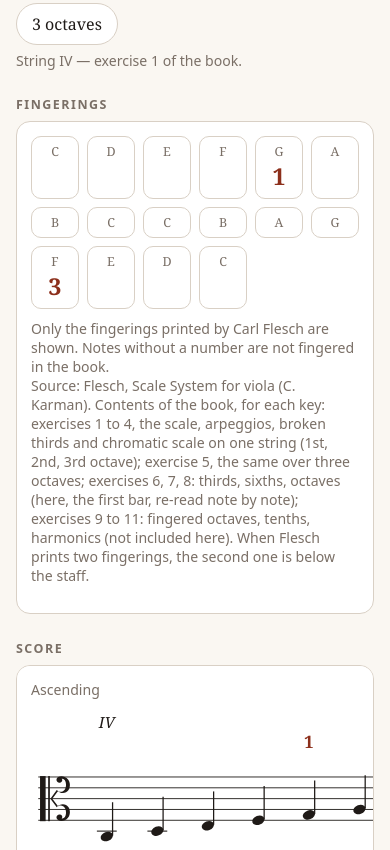
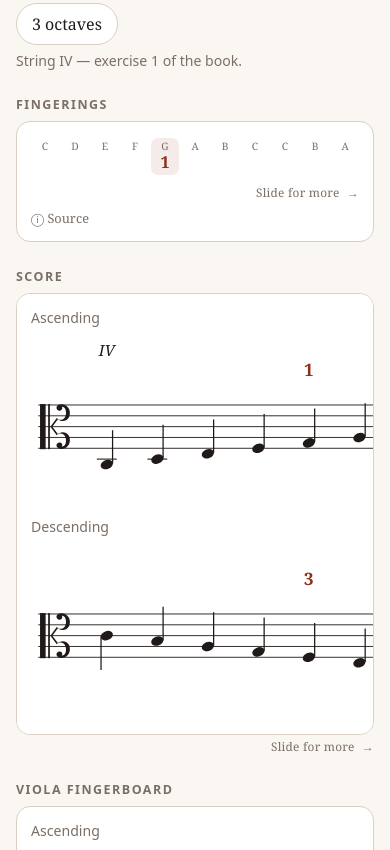
Before and after one commit to joaquimtidjani/Viola-scale-by-JTD, a plain HTML site: page index.html in a window 390 px wide. Shown: the part 1774-2624 px from the top of the page. Drawn offline with Linux system fonts and the light colour scheme.

Commit message:
Viola + violin: 'Slide for more' hint on scrollable areas; compact fingering strip on viola
Co-Authored-By: Claude Opus 5.5 <noreply@anthropic.com>
Claude-Session: https://claude.ai/code/session_01CrCCaH66SGe4F6jyiYQwxu

```diff
--- a/index.html
+++ b/index.html
@@ -39,10 +39,10 @@ button{font:inherit;font-size:1rem;padding:9px 15px;border-radius:999px;border:1
 button[aria-pressed="true"]{background:var(--acc);border-color:var(--acc);color:#fff}
 button:disabled{opacity:.38}
 .card{background:var(--card);border:1px solid var(--line);border-radius:14px;padding:14px}
-.chips{display:flex;flex-wrap:wrap;gap:8px}
-.chip{text-align:center;min-width:48px;padding:6px 8px;border:1px solid var(--line);border-radius:10px}
-.chip small{display:block;color:var(--mut);font-size:.78rem}
-.chip strong{font-size:1.45rem;font-weight:normal;color:var(--mut)}
+.chips{display:flex;flex-wrap:nowrap;overflow-x:auto;gap:2px;padding:2px 0 6px;scrollbar-width:thin;-webkit-overflow-scrolling:touch}
+.chip{flex:0 0 auto;text-align:center;min-width:28px;padding:3px 5px;border-radius:7px;line-height:1.15}.chip.p{background:color-mix(in srgb,var(--acc) 9%,transparent)}
+.chip small{display:block;color:var(--mut);font-size:.64rem;white-space:nowrap}
+.chip strong{font-size:1.02rem;font-weight:normal;color:var(--mut);opacity:.45}.chip.p strong{opacity:1}details.src{margin-top:8px}details.src summary{cursor:pointer;color:var(--mut);font-size:.8rem;list-style:none}details.src summary::before{content:"ⓘ  "}details.src summary::-webkit-details-marker{display:none}details.src .note{margin-top:4px}
 .chip.p strong{color:var(--acc);font-weight:bold}
 .scroll{overflow-x:auto}
 svg{width:100%;min-width:480px;height:auto;display:block}
@@ -86,13 +86,13 @@ svg .fp{fill:var(--acc);font-weight:bold}
 <div id="gfbox" style="display:none"><h2>Fingering</h2><div class="pills" id="gfs"></div><p class="note" id="gfnote" style="margin:6px 0 0"></p></div>
 <h2>Fingerings</h2>
 <div class="card"><div class="chips" id="chips"></div>
-<p class="note" id="gsrc" style="display:none">Only the fingerings printed in the Galamian book are shown (above and below the staff, as in the book). Ⓡ = remain in position; C, G, D, A = string. Notes without a number are not fingered in the book.<br>Source: The Galamian Scale System adapted for viola (Karen Olson, Galaxy/ECS). All chapters of the book are included and every staff was checked note by note against the book (notes, accidentals and fingerings). In the four-octave D major arpeggio the top octave is printed an octave too low in the book; it is shown here at the correct pitch.</p><p class="note" id="fsrc">Only the fingerings printed by Carl Flesch are shown. Notes without a number are not fingered in the book.<br>Source: Flesch, Scale System for viola (C. Karman). Contents of the book, for each key: exercises 1 to 4, the scale, arpeggios, broken thirds and chromatic scale on one string (1st, 2nd, 3rd octave); exercise 5, the same over three octaves; exercises 6, 7, 8: thirds, sixths, octaves (here, the first bar, re-read note by note); exercises 9 to 11: fingered octaves, tenths, harmonics (not included here). When Flesch prints two fingerings, the second one is below the staff.</p></div>
+<details class="src"><summary>Source</summary><p class="note" id="gsrc" style="display:none">Only the fingerings printed in the Galamian book are shown (above and below the staff, as in the book). Ⓡ = remain in position; C, G, D, A = string. Notes without a number are not fingered in the book.<br>Source: The Galamian Scale System adapted for viola (Karen Olson, Galaxy/ECS). All chapters of the book are included and every staff was checked note by note against the book (notes, accidentals and fingerings). In the four-octave D major arpeggio the top octave is printed an octave too low in the book; it is shown here at the correct pitch.</p><p class="note" id="fsrc">Only the fingerings printed by Carl Flesch are shown. Notes without a number are not fingered in the book.<br>Source: Flesch, Scale System for viola (C. Karman). Contents of the book, for each key: exercises 1 to 4, the scale, arpeggios, broken thirds and chromatic scale on one string (1st, 2nd, 3rd octave); exercise 5, the same over three octaves; exercises 6, 7, 8: thirds, sixths, octaves (here, the first bar, re-read note by note); exercises 9 to 11: fingered octaves, tenths, harmonics (not included here). When Flesch prints two fingerings, the second one is below the staff.</p></details></div>
 
 <h2>Score</h2>
 <div class="card scroll"><div id="staff"></div></div>
 
 <h2>Viola fingerboard</h2>
-<div class="card scroll"><div id="fb"></div><p class="note">Only the notes played are shown, on the string where they are played. The number is the finger printed in the book (“4/3”: same note taken by two fingers); empty circle: finger not marked. ½ = fingers close together (half step), T = fingers apart (whole step). The neck is drawn as you see it when playing: scroll at the top, C string on the left; open strings sit on the nut. A white zigzag means the neck is cut (higher positions).<br><b>Tap a note</b> (on the staff or the fingerboard) to see its name, string, finger and position.</p></div>
+<div class="card scroll"><div id="fb"></div><details class="src"><summary>Legend</summary><p class="note">Only the notes played are shown, on the string where they are played. The number is the finger printed in the book (“4/3”: same note taken by two fingers); empty circle: finger not marked. ½ = fingers close together (half step), T = fingers apart (whole step). The neck is drawn as you see it when playing: scroll at the top, C string on the left; open strings sit on the nut. A white zigzag means the neck is cut (higher positions).<br><b>Tap a note</b> (on the staff or the fingerboard) to see its name, string, finger and position.</p></details></div>
 </main>
 <div id="tip" role="status" aria-live="polite"></div>
 
@@ -473,7 +473,7 @@ function boardDbl(list){var items=[],pairs=[],I=dblInfo(list);
   if(!n[7]){var t=n[9]!==undefined?n[9]:s+1,b={s:t,p:midi(n[1])-OPS[t],f:n[3],pr:n[5],nm:nomNote(n[1]),info:I[k][1]};items.push(b);pairs.push([a,b])}});
  return board(items,undefined,pairs)}
 function splitTop(list){var im=0,mv=-1;list.forEach(function(n,i){var v=midi(n[n[7]?0:1]);if(v>mv){mv=v;im=i}});return[list.slice(0,im+1),list.slice(im+1)]}
-function fbHTML(d){var L=function(t,i){return'<p class="note" style="margin:'+(i?10:0)+'px 0 2px">'+t+'</p>'};
+function ED(t){t=String(t);if(t==="/"||t==="")return"·";if(t[0]==="/")return"·"+t;if(t.slice(-1)==="/")return t+"·";return t}function fbHTML(d){var L=function(t,i){return'<p class="note" style="margin:'+(i?10:0)+'px 0 2px">'+t+'</p>'};
  if(d.rows)return d.rows.map(function(r,i){return L(r.nom,i)+boardLine(r.notes,d.corde)}).join("");
  if(d.dbl){var sp=splitTop(d.notes);return L("Ascending",0)+boardDbl(sp[0])+(sp[1].length?L("Descending",1)+boardDbl(sp[1]):"")}
  return L(d.desc?"Ascending":"",0)+boardLine(d.notes,d.corde)+(d.desc?L("Descending",1)+boardLine(d.desc,d.corde):"")}
@@ -894,7 +894,7 @@ function render(){
  if(d.rows)d.rows.forEach(function(r){var L=r.notes.filter(function(n){return n[3]!==undefined});c.insertAdjacentHTML("beforeend",'<div class="chip'+(r.notes.some(function(n){return n[2]})?' p':'')+'" style="text-align:left"><small>'+r.nom+'</small><strong style="font-size:1.05rem;letter-spacing:.12em">'+r.notes.map(function(n){return n[2]?'<span style="color:var(--acc)">'+n[1]+'</span>':''}).join(" ")+'</strong>'+(L.length?'<small style="color:var(--acc);letter-spacing:.12em">'+L.map(function(n){return n[3]}).join(" ")+'</small>':'')+'</div>')});
  var AL=d.dbl||d.rows?[]:d.notes.concat(d.desc||[]);AL.forEach(function(n,ji){var p=parse(n[0]);
   c.insertAdjacentHTML("beforeend",'<div class="chip'+(n[2]?' p':'')+'"><small>'+FR[p.l]+ASN(p.a)+'</small><strong>'+(n[2]?n[1]:arw(AL,ji))+'</strong>'+lo(n)+'</div>')});
- if(d.dbl)d.notes.forEach(function(n,ji){var a=parse(n[0]),b=parse(n[1]);c.insertAdjacentHTML("beforeend",'<div class="chip'+((n[4]||n[5])?' p':'')+'"><small>'+FR[a.l]+ASN(a.a)+(n[7]?'':'–'+FR[b.l]+ASN(b.a))+'</small><strong>'+(n[7]?(n[4]?n[2]:arw(d.notes,ji)):(n[4]?n[2]:arw(d.notes,ji))+'/'+(n[5]?n[3]:arw(d.notes,ji,1)))+'</strong></div>')});
+ if(d.dbl)d.notes.forEach(function(n,ji){var a=parse(n[0]),b=parse(n[1]);c.insertAdjacentHTML("beforeend",'<div class="chip'+((n[4]||n[5])?' p':'')+'"><small>'+FR[a.l]+ASN(a.a)+(n[7]?'':'–'+FR[b.l]+ASN(b.a))+'</small><strong>'+ED(n[7]?(n[4]?n[2]:arw(d.notes,ji)):(n[4]?n[2]:arw(d.notes,ji))+'/'+(n[5]?n[3]:arw(d.notes,ji,1)))+'</strong></div>')});
  if(d.multi){var M=multiHTML(d,sel.ser);document.getElementById("staff").innerHTML=M.st;document.getElementById("fb").innerHTML=M.fb;return}
  var V=(sel.ser&&d.alt)?serView(d):d;
  if(d.rows){document.getElementById("staff").innerHTML=d.rows.map(function(r,i){return '<p class="note" style="margin:'+(i?8:0)+'px 0 2px">'+r.nom+'</p>'+draw({corde:i?"":d.corde,corde2:i?"":(d.alt||""),notes:r.notes,gap:44,info:rowInfo(V.rows[i].notes,V.corde)})}).join("");
@@ -953,6 +953,8 @@ var TD={
 "Chromatic":["半音阶","क्रोमैटिक","Cromática","الكروماتيكي","Chromatique","ক্রোমাটিক","Cromática","Хроматическая","Kromatik"],
 "Chromatic scale":["半音阶","क्रोमैटिक स्केल","Escala cromática","السلّم الكروماتيكي","Gamme chromatique","ক্রোমাটিক স্কেল","Escala cromática","Хроматическая гамма","Tangga nada kromatik"],
 "Broken thirds":["分解三度","ब्रोकन थर्ड्स","Terceras quebradas","الثالثات المكسّرة","Tierces brisées","ব্রোকেন থার্ড","Terças quebradas","Ломаные терции","Terts patah"],
+"Source":["来源","स्रोत","Fuente","المصدر","Source","উৎস","Fonte","Источник","Sumber"],
+"Legend":["图例","संकेत","Leyenda","مفتاح الرموز","Légende","সংকেত","Legenda","Обозначения","Keterangan"],
 "Thirds":["三度","थर्ड्स","Terceras","الثالثات","Tierces","থার্ড","Terças","Терции","Terts"],
 "Sixths":["六度","सिक्स्थ्स","Sextas","السادسات","Sixtes","সিক্সথ","Sextas","Сексты","Sekst"],
 "Octaves":["八度","ऑक्टेव","Octavas","الأوكتافات","Octaves","অক্টেভ","Oitavas","Октавы","Oktaf"],
@@ -1093,5 +1095,16 @@ function setLang(l){LANG=l;try{localStorage.setItem("vs_lang",l)}catch(e){}
 </script>
 
 <script>if('serviceWorker' in navigator&&/^https?:/.test(location.protocol)){addEventListener('load',function(){navigator.serviceWorker.register('sw.js').catch(function(){})})}</script>
+<!--SLIDEHINT--><style>.slidehint{font-size:.74rem;color:var(--mut);text-align:right;margin:3px 4px 0;letter-spacing:.02em;transition:opacity .25s}.slidehint.off{display:none}.slidehint span{display:inline-block;animation:shn 1.4s ease-in-out infinite}@keyframes shn{0%,100%{transform:translateX(0)}50%{transform:translateX(4px)}}@media (prefers-reduced-motion:reduce){.slidehint span{animation:none}}</style>
+<script>(function(){var W={en:"Slide for more",zh:"滑动查看更多",hi:"और देखने के लिए स्लाइड करें",es:"Desliza para ver más",ar:"اسحب لرؤية المزيد",fr:"Glisse pour voir la suite",bn:"আরও দেখতে স্লাইড করুন",pt:"Deslize para ver mais",ru:"Листайте, чтобы увидеть больше",id:"Geser untuk melihat lainnya"};
+function txt(){var l=(document.documentElement.lang||"en").slice(0,2);return (W[l]||W.en)}
+var q=0;function scan(){q=0;document.querySelectorAll("#chips,.scroll").forEach(function(el){var h=el.nextElementSibling;if(!h||!h.classList||!h.classList.contains("slidehint")){h=document.createElement("div");h.className="slidehint";el.insertAdjacentElement("afterend",h)}
+ var rtl=document.documentElement.dir==="rtl",t=txt()+" ",ar=rtl?"←":"→",html=t+"<span>"+ar+"</span>";if(h.getAttribute("data-t")!==html){h.setAttribute("data-t",html);h.innerHTML=html}
+ var over=el.scrollWidth>el.clientWidth+6,end=Math.abs(el.scrollLeft)+el.clientWidth>=el.scrollWidth-6;h.classList.toggle("off",!over||end)})}
+function later(){if(!q){q=1;requestAnimationFrame(scan)}}
+document.addEventListener("scroll",later,true);window.addEventListener("resize",later);
+new MutationObserver(function(m){for(var i=0;i<m.length;i++){var t=m[i].target;if(!(t.classList&&t.classList.contains("slidehint"))&&!(t.parentNode&&t.parentNode.classList&&t.parentNode.classList.contains("slidehint"))){later();return}}}).observe(document.body,{childList:true,subtree:true,attributes:true,attributeFilter:["lang","class"]});
+new MutationObserver(later).observe(document.documentElement,{attributes:true,attributeFilter:["lang","dir"]});
+later();setTimeout(later,500)})();</script><!--/SLIDEHINT-->
 </body>
 </html>
--- a/sw.js
+++ b/sw.js
@@ -1,4 +1,4 @@
-const CACHE = 'viola-scale-v9';
+const CACHE = 'viola-scale-v10';
 const FILES = ['./', './index.html', './manifest.webmanifest', './icon-192.png', './icon-512.png', './icon-maskable-512.png', './apple-touch-icon.png', './favicon-32.png'];
 self.addEventListener('install', e => { e.waitUntil(caches.open(CACHE).then(c => c.addAll(FILES)).then(() => self.skipWaiting())); });
 self.addEventListener('activate', e => { e.waitUntil(caches.keys().then(ks => Promise.all(ks.filter(k => k !== CACHE).map(k => caches.delete(k)))).then(() => self.clients.claim())); });
--- a/violin/sw.js
+++ b/violin/sw.js
@@ -1,4 +1,4 @@
-const CACHE = 'violin-scale-v16';
+const CACHE = 'violin-scale-v17';
 const FILES = ['./', './index.html', './manifest.webmanifest', './icon-192.png', './icon-512.png', './icon-maskable-512.png', './apple-touch-icon.png', './favicon-32.png'];
 self.addEventListener('install', e => { e.waitUntil(caches.open(CACHE).then(c => c.addAll(FILES)).then(() => self.skipWaiting())); });
 self.addEventListener('activate', e => { e.waitUntil(caches.keys().then(ks => Promise.all(ks.filter(k => k !== CACHE).map(k => caches.delete(k)))).then(() => self.clients.claim())); });
```
Also changed, not shown: violin/index.html (+11 -0 lines).
